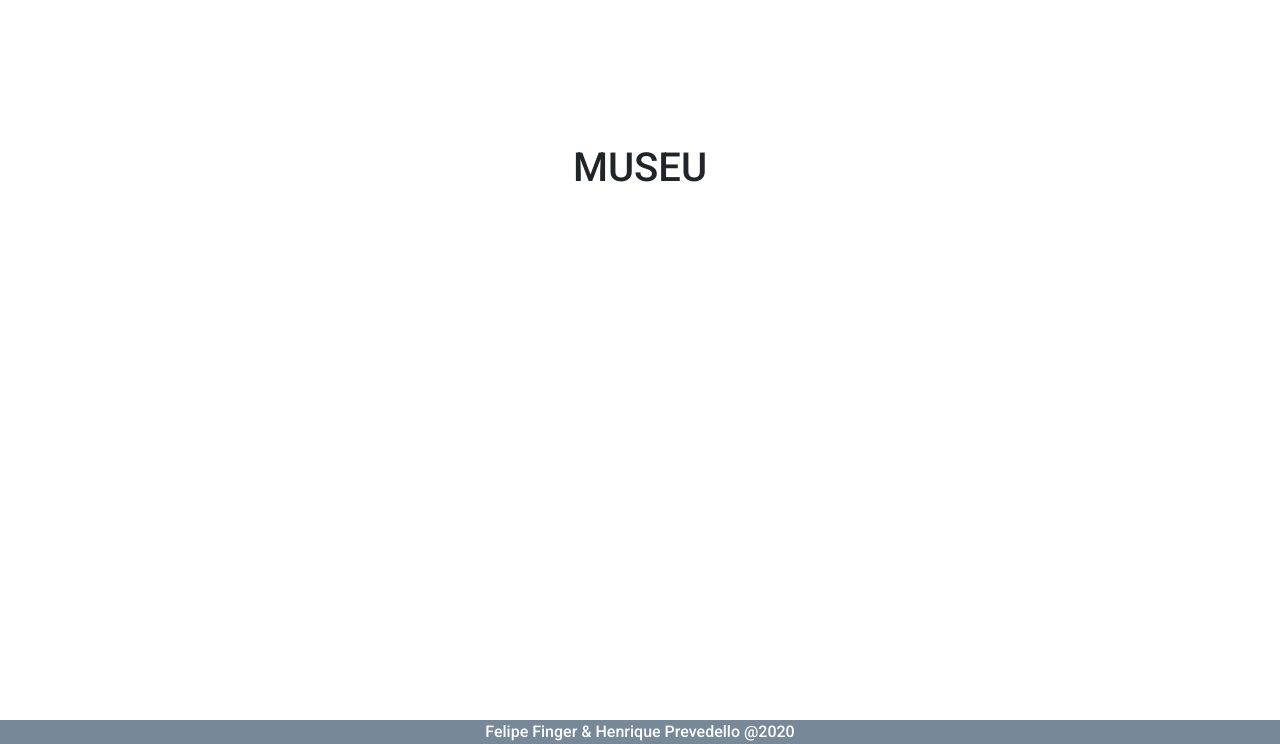
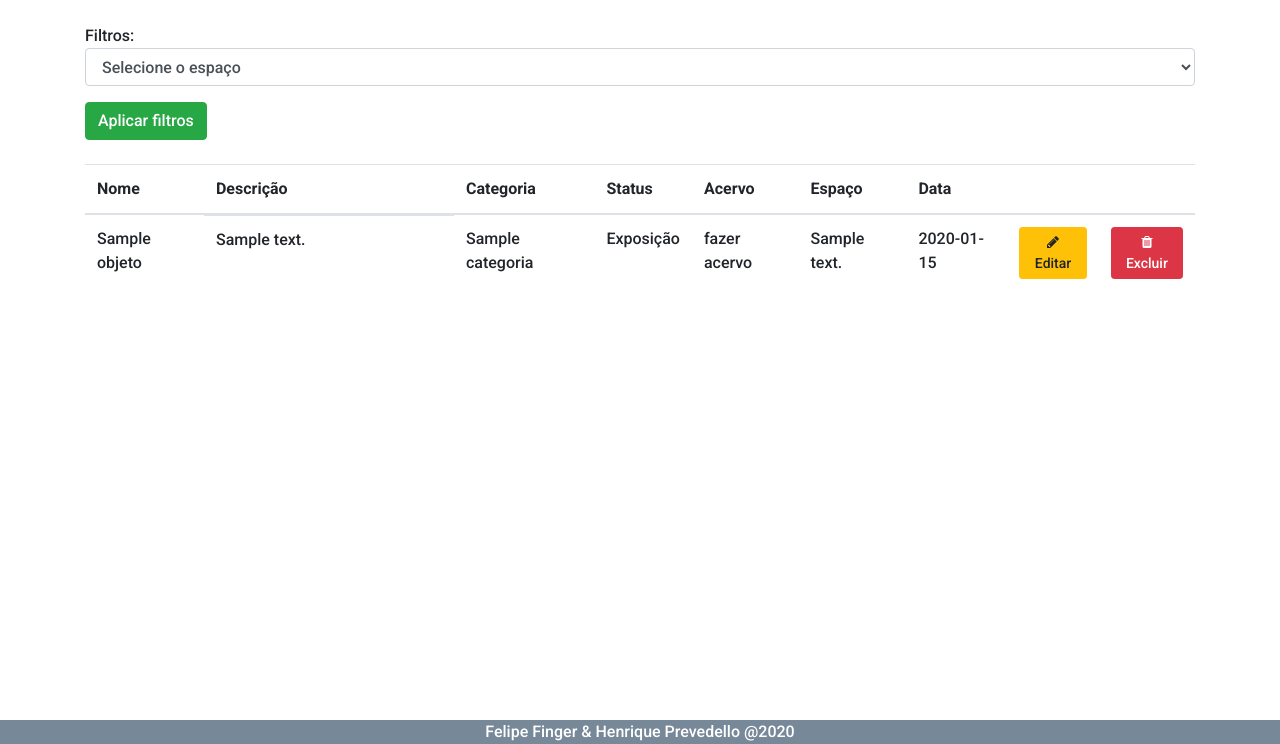
Before and after one commit to henriqueprevedello/museu, a PHP site: page / in a window 1280 px wide. Shown: the part 56-800 px from the top of the page. Run offline with PHP 8.4, Linux system fonts and the light colour scheme; tables that the repository leaves empty hold one stand-in row (values such as "Sample post"); some libraries are stand-ins or nearby versions.

Commit message:
Iniciado tela de filtros

```diff
--- a/index.php
+++ b/index.php
@@ -1,5 +1,123 @@
-<?php include 'header.php' ?>
-<br><br><br><br><br><br>
-<h1 style="text-align: center;">MUSEU</h1>
+<?php require './conecta.php';
+
+function adquirirDescricaoEspaco($PDO, $objeto)
+{
+    $espacoSql = "SELECT tx_descricao FROM tb_espaco where id_espaco = " . $objeto['cd_espaco'];
+    $queryEspaco = $PDO->prepare($espacoSql);
+    $queryEspaco->execute();
+    echo $queryEspaco->fetchColumn();
+}
+
+function adquirirDescricaoStatus($codigoStatus)
+{
+
+    if ($codigoStatus == 1) {
+        return "Exposição";
+    } else if ($codigoStatus == 2) {
+        return "Manutenção";
+    } else if ($codigoStatus == 3) {
+        return "Repouso";
+    }
+
+    return "Desconhecido";
+}
+
+function adquirirDescricaoCategoria($PDO, $objeto)
+{
+    $categoriaSql = "SELECT tx_nome FROM tb_categoria where id_categoria = " . $objeto['cd_categoria'];
+    $queryCategoria = $PDO->prepare($categoriaSql);
+    $queryCategoria->execute();
+    echo $queryCategoria->fetchColumn();
+}
+
+$espacoSql = "SELECT * FROM tb_espaco";
+$queryEspaco = $PDO->prepare($espacoSql);
+$queryEspaco->execute();
+$espacos = $queryEspaco->fetchAll(PDO::FETCH_ASSOC);
+
+$countSql = "SELECT COUNT(*) AS total FROM tb_objeto ORDER BY id_objeto ASC";
+$qryCount = $PDO->prepare($countSql);
+$qryCount->execute();
+$total = $qryCount->fetchColumn();
+
+$dataSql = "SELECT * FROM tb_objeto ORDER BY id_objeto ASC";
+$qryData = $PDO->prepare($dataSql);
+$qryData->execute();
+
+include 'header.php'; ?>
+
+<br>
+
+Filtros:
+
+<div class="row">
+
+    <div class="form-group col-md-12">
+        <select class="form-control" name="cd_espaco">
+            <option value=''>Selecione o espaço</option>
+            <?php
+            foreach ($espacos as &$espaco) {
+
+                echo "<option value='" . $espaco['id_espaco'] . "'>" . $espaco['tx_descricao'] . "</option>";
+            }
+            ?>
+        </select>
+    </div>
+
+</div>
+
+<button type="submit" class="btn btn-success">Aplicar filtros</button>
+
+<br>
+
+<br>
+
+<table class="table table-hover">
+    <thead>
+        <tr>
+
+            <th>Nome</th>
+            <th>Descrição</th>
+            <th>Categoria</th>
+            <th>Status</th>
+            <th>Acervo</th>
+            <th>Espaço</th>
+            <th>Data</th>
+            <th></th>
+            <th></th>
+
+        </tr>
+    </thead>
+    <tbody>
+        <?php if ($total > 0) { ?>
+            <?php while ($objeto = $qryData->fetch(PDO::FETCH_ASSOC)) { ?>
+                <tr>
+                    <td><?= $objeto['tx_nome']; ?></td>
+                    <td style="display: block;  width: 250px;  overflow: hidden;  white-space: nowrap;  text-overflow: ellipsis;"><?= $objeto['tx_descricao']; ?></td>
+                    <td><?= adquirirDescricaoCategoria($PDO, $objeto) ?></td>
+                    <td><?= adquirirDescricaoStatus($objeto['cd_status']); ?></td>
+                    <td>fazer acervo</td>
+                    <td><?= adquirirDescricaoEspaco($PDO, $objeto) ?></td>
+                    <td><?= $objeto['dt_criacao']; ?></td>
+                    <td class="actions text-right">
+                        <a href="objetoForm.php?id_objeto=<?= $objeto['id_objeto'] ?>" class="btn btn-sm btn-warning">
+                            <i class="fa fa-pencil"></i> Editar
+                        </a>
+                    </td>
+                    <td class="actions text-right">
+                        <a href="removeObjeto.php?id_objeto=<?= $objeto['id_objeto'] ?>" class="btn btn-sm btn-danger">
+                            <i class="fa fa-trash"></i> Excluir
+                        </a>
+                    </td>
+
+                </tr>
+            <?php } ?>
+        <?php } else { ?>
+            <tr>
+                <td colspan="6">Nenhum objeto cadastrado.</td>
+            </tr>
+        <?php } ?>
+    </tbody>
+</table>
 
 <?php include 'footer.php' ?>
```
Also changed, not shown: admin/objetoForm.php (+7 -4 lines).
